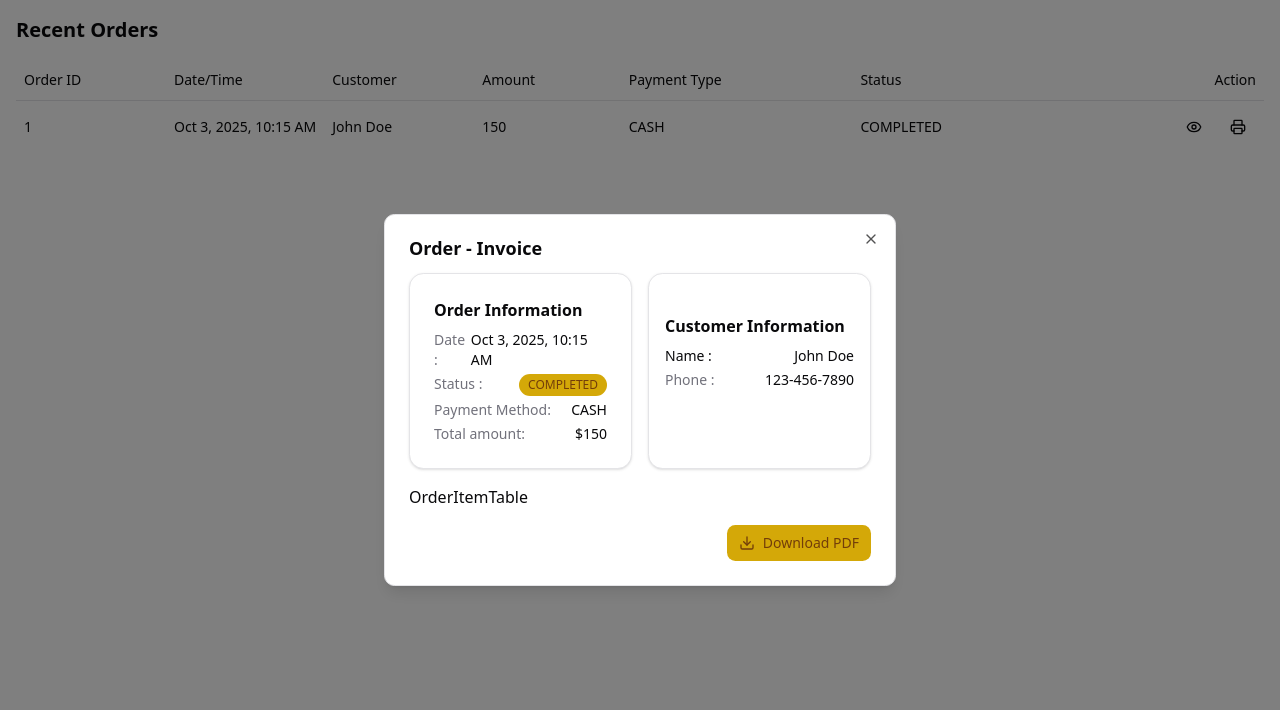
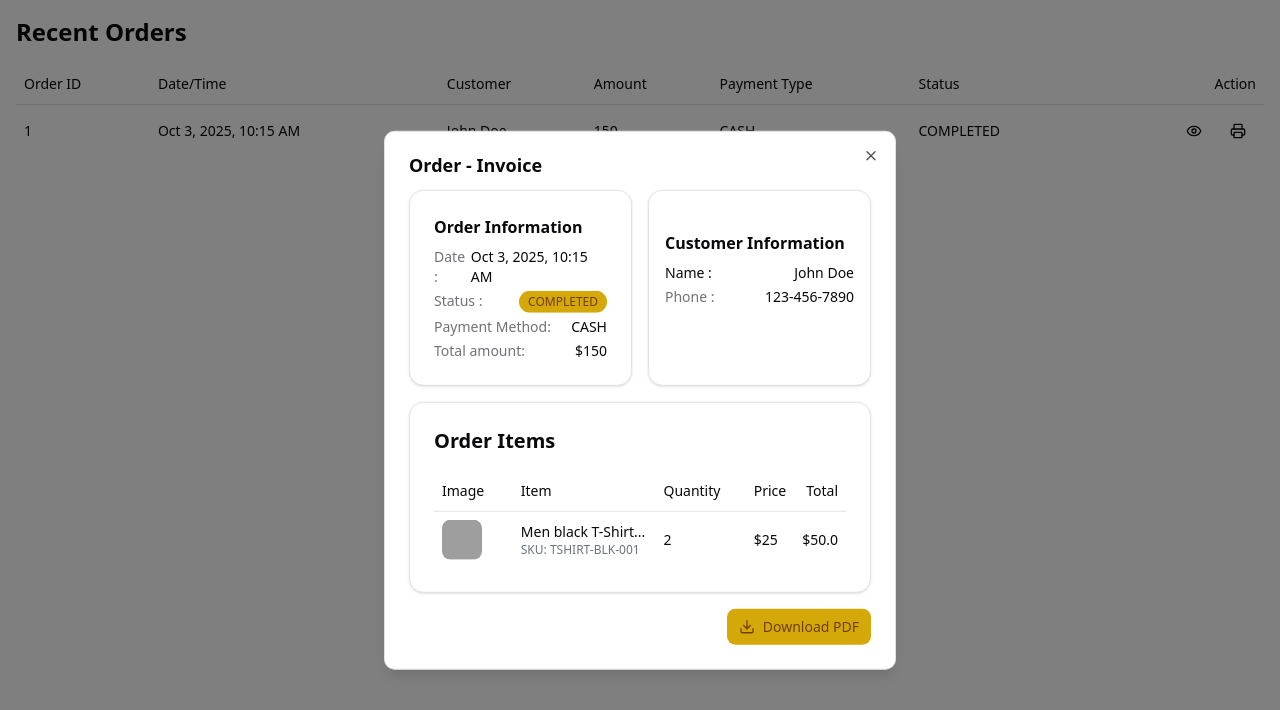
Before and after one commit to Jerry-Joy/POS-Point-Of-Sale-Inventory-Management-System, a React (Vite) app in the folder frontend/elira-pos-frontend/: page / in a window 1280 px wide. Both pictures are taken after a click on the button 1194 px from the left and 126 px from the top of the page. Shown: the top 710 px of the page. Built offline with nearby package versions, Linux system fonts and the light colour scheme; grey boxes are pictures that could not be loaded.

Commit message:
Refactor OrderDetails and OrderItemTable components to pass selectedOrder prop and enhance UI with Card and Table components

```diff
--- a/frontend/elira-pos-frontend/src/pages/cashier/Order History/OrderDetails/OrderDetails.jsx
+++ b/frontend/elira-pos-frontend/src/pages/cashier/Order History/OrderDetails/OrderDetails.jsx
@@ -8,9 +8,9 @@ const OrderDetails = ({selectedOrder}) => {
     <div className="">
       <div className="grid grid-cols-2 gap-4 mb-4">
         <OrderInformation selectedOrder={selectedOrder} />
-        <CustomerInformation selectedOrder={selectedOrder}  />
+        <CustomerInformation selectedOrder={selectedOrder} />
       </div>
-      <OrderItemTable />
+      <OrderItemTable selectedOrder={selectedOrder} />
     </div>
   )
 }
--- a/frontend/elira-pos-frontend/src/pages/cashier/Order History/OrderDetails/OrderItemTable.jsx
+++ b/frontend/elira-pos-frontend/src/pages/cashier/Order History/OrderDetails/OrderItemTable.jsx
@@ -1,8 +1,53 @@
+import { Card, CardContent } from '@/components/ui/card'
+import { Table, TableBody, TableCell, TableHead, TableHeader, TableRow } from '@/components/ui/table'
 import React from 'react'
 
-const OrderItemTable = () => {
+const OrderItemTable = ({selectedOrder}) => {
   return (
-    <div>OrderItemTable</div>
+     <Card>
+          <CardContent>
+            <h2 className="text-xl font-semibold mb-4">Order Items</h2>
+            <Table>
+                <TableHeader>
+                  <TableRow>
+                    <TableHead className="w-[150px]">Image</TableHead>
+                    <TableHead className="w-[150px]">Item</TableHead>
+                    <TableHead className="w-[150px]">Quantity</TableHead>
+                    <TableHead className="text-right">Price</TableHead>
+                    <TableHead className="text-right">Total</TableHead>
+                  </TableRow>
+                </TableHeader>
+
+                <TableBody>
+                  {selectedOrder.items.map((item) => (
+                    <TableRow key={item.id}>
+                      <TableCell>
+                        <div className="w-10 h-10">
+                          {item.product?.image && <img
+                          src ={item.product?.image}
+                          className="w-10 h-10 object-cover rounded-md" />}
+                        </div>
+                      </TableCell>
+                      <TableCell>
+                        <div className='flex flex-col'>
+                          <span className="font-medium">{item.product.name.slice(0, 20)}...</span>
+                          <span className="text-xs text-gray-500">
+                            SKU: {item.product?.sku}
+                          </span>
+                        </div>
+                      </TableCell>
+                      <TableCell>{item.quantity}</TableCell>
+                      <TableCell>${item.product?.sellingPrice}</TableCell>
+                      <TableCell className="text-right">
+                        ${(item.product?.sellingPrice*item.quantity)?.toFixed(1)}
+                      </TableCell>
+
+                    </TableRow>
+                  ))}
+                </TableBody>
+              </Table>
+          </CardContent>
+        </Card>
   )
 }
 
--- a/frontend/elira-pos-frontend/src/pages/cashier/Order History/OrderTable.jsx
+++ b/frontend/elira-pos-frontend/src/pages/cashier/Order History/OrderTable.jsx
@@ -14,19 +14,31 @@ const orders =[
     totalAmount: 150.00,
     paymentType: "CASH",
     status: "COMPLETED",
+    items: [
+      {
+        id: 1,
+        product: {
+          image: "https://tse2.mm.bing.net/th/id/OIP.CRUL6-HM53MSE1v05g_FAwHaJo?rs=1&pid=ImgDetMain&o=7&rm=3",
+          name: "Men black T-Shirt",
+          sellingPrice: 25.00,
+          sku: "TSHIRT-BLK-001"
+        },
+        quantity: 2
+      }
+    ]
   }
 ]
 
 const OrderTable = ({handleViewOrderDetails}) => {
   return (
     <div>
-       <h2 className="text-xl font-semibold mb-4">Recent Orders</h2>
+       <h2 className="text-2xl font-bold mb-4">Recent Orders</h2>
               <Table>
                   <TableHeader>
                     <TableRow>
-                      <TableHead className="w-[150px]">Order ID</TableHead>
-                      <TableHead className="w-[150px]">Date/Time</TableHead>
-                      <TableHead className="w-[150px]">Customer</TableHead>
+                      <TableHead className="">Order ID</TableHead>
+                      <TableHead className="">Date/Time</TableHead>
+                      <TableHead className="">Customer</TableHead>
                       <TableHead className="">Amount</TableHead>
                       <TableHead className="">Payment Type</TableHead>
                       <TableHead className="">Status</TableHead>
```
